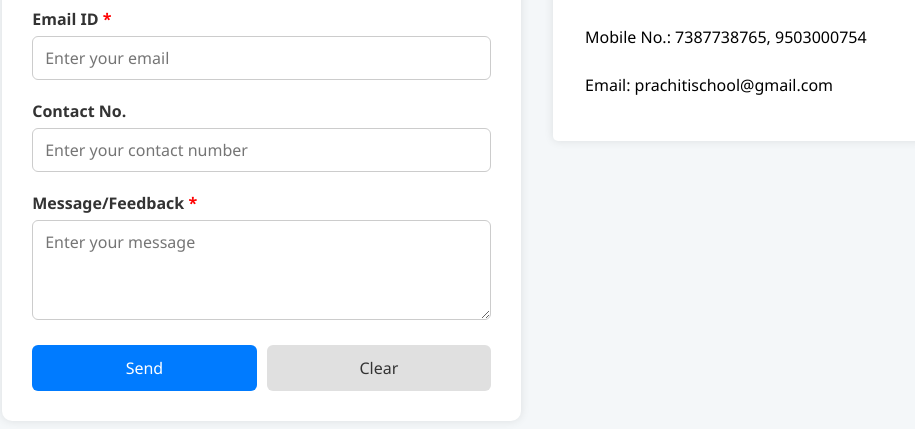
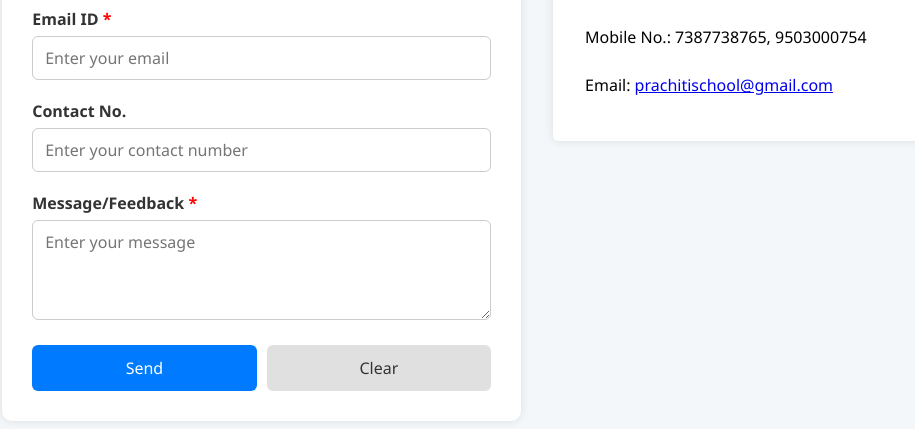
Before and after one commit to Rampawardz/prachiti_international_school, a website: page public/Contact.html in a window 1280 px wide. Shown: the part 305-734 px from the top of the page, without its empty margins (113-1028 px from the left). Drawn offline with Linux system fonts and the light colour scheme.

Commit message:
Fix: updated contact.html

```diff
--- a/public/Contact.html
+++ b/public/Contact.html
@@ -211,7 +211,7 @@
     <h3>Prachiti International School</h3>
     <p>Kawathe, Tal. Sakri, Dist. Dhule - 424304</p>
     <p>Mobile No.: 7387738765, 9503000754</p>
-    <p type="email">Email: prachitischool@gmail.com</p>
+    <p>Email: <a href="mailto:prachitischool@gmail.com">prachitischool@gmail.com</a></p>
    </div>
   </div>
 
```
